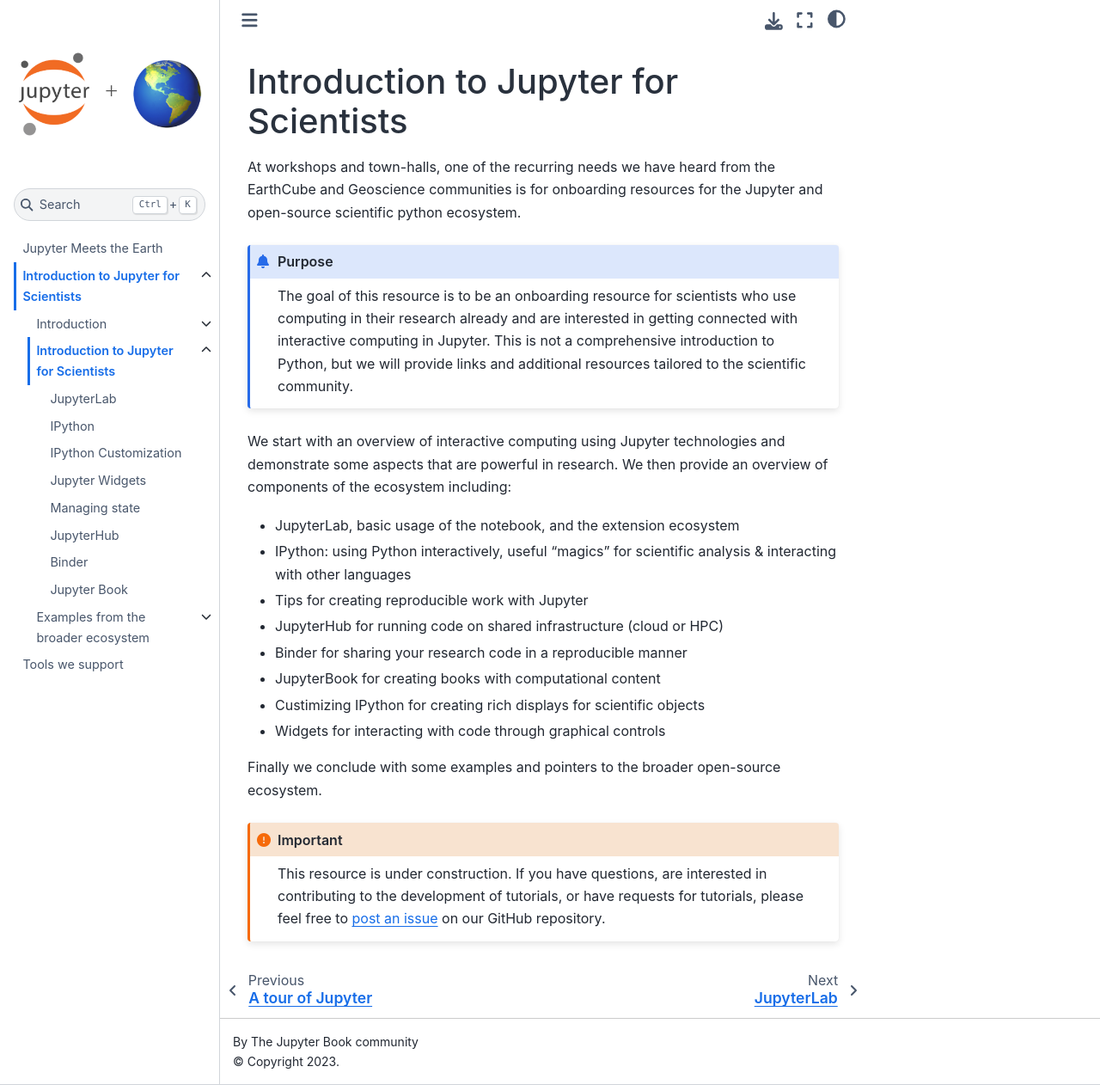
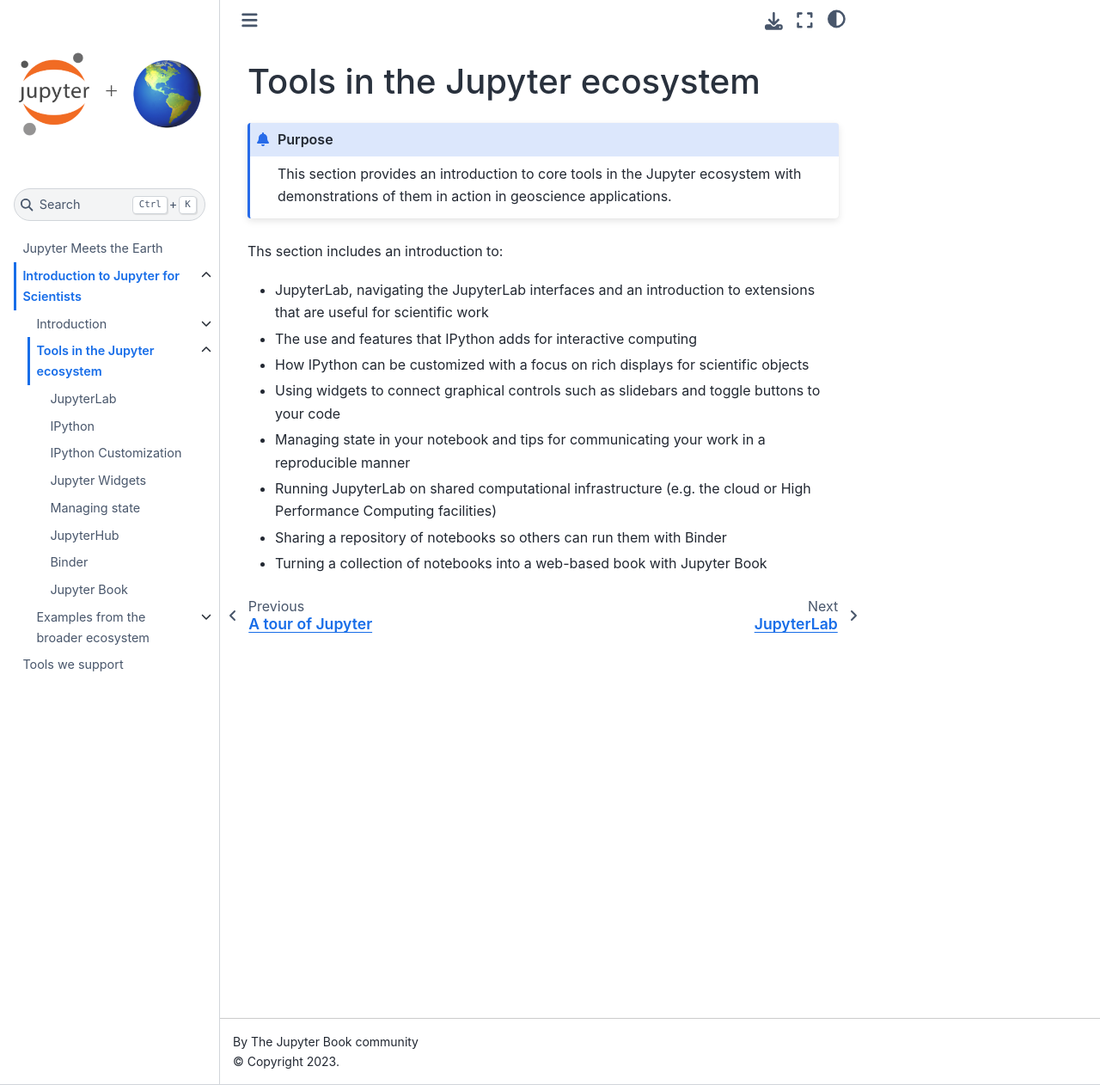
Before and after one commit to pangeo-data/jupyter-earth, a Jupyter Book: the page built from docs/jupyter-resources/ecosystem/index.md, in a window 1280 px wide and 1262 px high. Shown: the whole window at 86% size. Built offline with Jupyter Book 1.0.4 settings and Sphinx 7.4.7 and the Sphinx Book theme 1.1.4, drawn with Linux system fonts in a browser that asks for light colours.

Commit message:
include a brief desription of each high-level section in the book

````diff
--- a/docs/jupyter-resources/ecosystem/index.md
+++ b/docs/jupyter-resources/ecosystem/index.md
@@ -1,39 +1,32 @@
-# Introduction to Jupyter for Scientists
+# Tools in the Jupyter ecosystem
 
-At workshops and town-halls, one of the recurring needs we have heard from the
-EarthCube and Geoscience communities is for onboarding resources for the
-Jupyter and open-source scientific python ecosystem.
 
 ```{admonition} Purpose
-The goal of this resource is to be an onboarding resource for scientists who
-use computing in their research already and are interested in getting
-connected with interactive computing in Jupyter. This is not a comprehensive
-introduction to Python, but we will provide links and additional resources
-tailored to the scientific community.
+
+This section provides an introduction to core tools in the Jupyter ecosystem
+with demonstrations of them in action in geoscience applications.
+
 ```
 
-We start with an overview of interactive computing using Jupyter technologies
-and demonstrate some aspects that are powerful in research. We then provide an
-overview of components of the ecosystem including:
-- JupyterLab, basic usage of the notebook, and the extension ecosystem
-- IPython: using Python interactively, useful "magics" for scientific analysis & interacting with other languages
-- Tips for creating reproducible work with Jupyter
-- JupyterHub  for running code on shared infrastructure (cloud or HPC)
-- Binder for sharing your research code in a reproducible manner
-- JupyterBook for creating books with computational content
-- Custimizing IPython for creating rich displays for scientific objects
-- Widgets for interacting with code through graphical controls
+Ths section includes an introduction to:
 
-Finally we conclude with some examples and pointers to the broader open-source ecosystem.
+- JupyterLab, navigating the JupyterLab interfaces and an introduction to
+  extensions that are useful for scientific work
 
+- The use and features that IPython adds for interactive computing
 
+- How IPython can be customized with a focus on rich displays for scientific
+  objects
 
-```{important}
+- Using widgets to connect graphical controls such as slidebars and toggle
+  buttons to your code
 
-This resource is under construction. If you have questions, are interested in
-contributing to the development of tutorials, or have requests for tutorials,
-please feel free to [post an
-issue](https://github.com/pangeo-data/jupyter-earth/issues) on our GitHub
-repository.
+- Managing state in your notebook and tips for communicating your work in a
+  reproducible manner
 
-```
+- Running JupyterLab on shared computational infrastructure (e.g. the cloud or
+  High Performance Computing facilities)
+
+- Sharing a repository of notebooks so others can run them with Binder
+
+- Turning a collection of notebooks into a web-based book with Jupyter Book
````
Also changed, not shown: docs/jupyter-resources/ecosystem/widgets.ipynb, docs/jupyter-resources/introduction/tour.ipynb.
